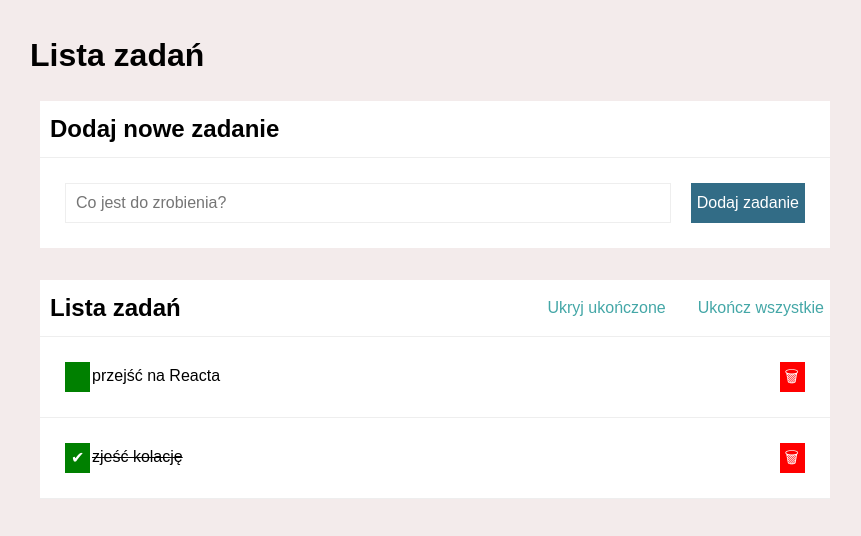
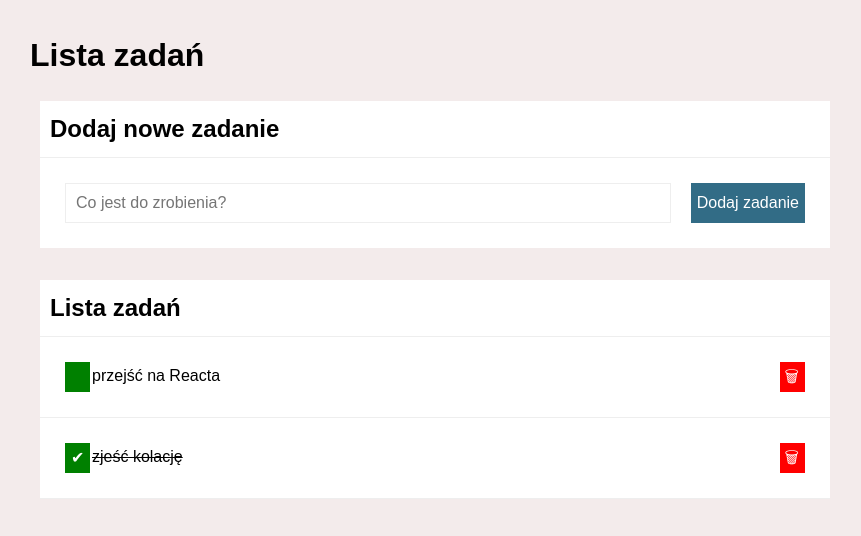
Before and after one commit to Izka25/TODOLIST, a React (Create React App) app: page / in a window 1280 px wide. Shown: the top 536 px of the page, without its empty margins (205-1066 px from the left). Built offline with nearby package versions, Linux system fonts and the light colour scheme.

Commit message:
typo correction with extraHeaferContent on extraHeaderContent

```diff
--- a/src/Section/index.js
+++ b/src/Section/index.js
@@ -1,10 +1,10 @@
 import "./style.css";
 
-const Section = ({ title, body, extraHeaferContent }) => (
+const Section = ({ title, body, extraHeaderContent }) => (
   <section className="section">
     <header className="section__header">
       <h2 className="section__title">{title}</h2>
-      {extraHeaferContent}
+      {extraHeaderContent}
     </header>
     <div className="section__body">
       {body}
```
